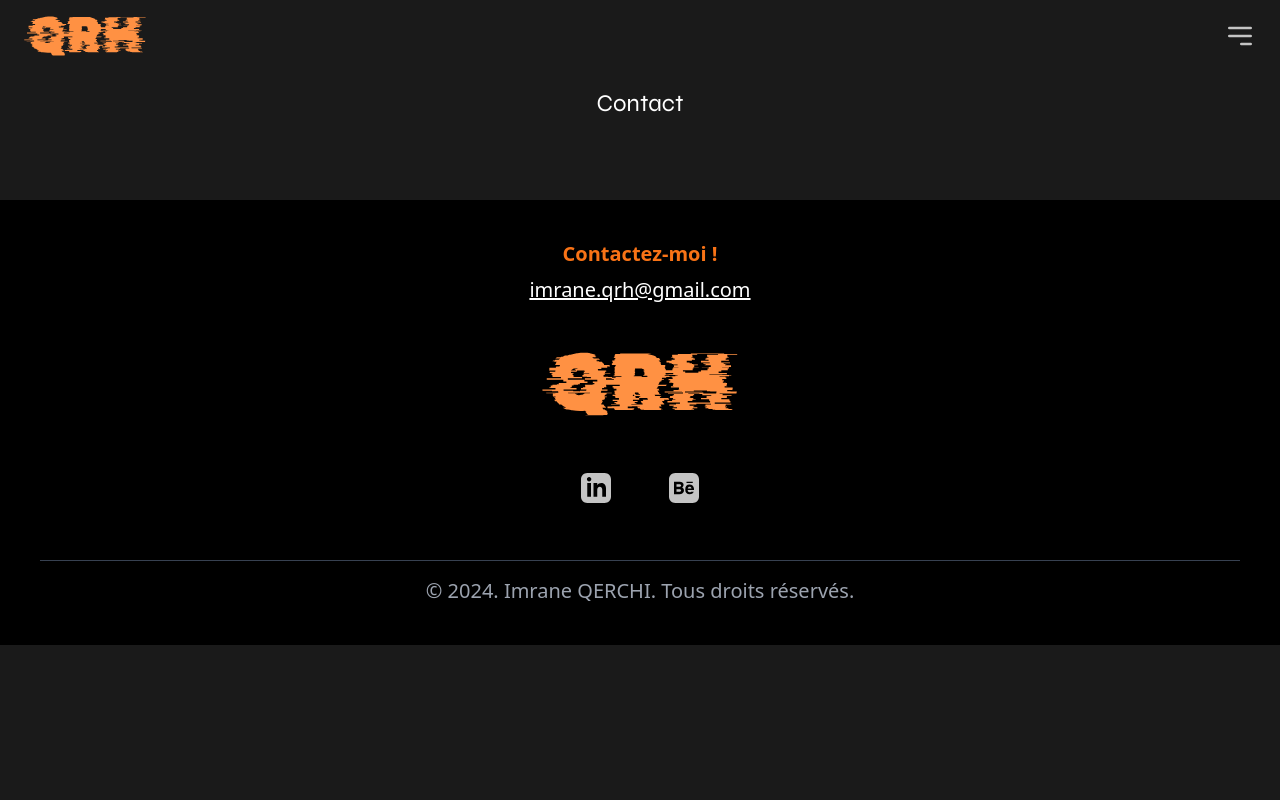
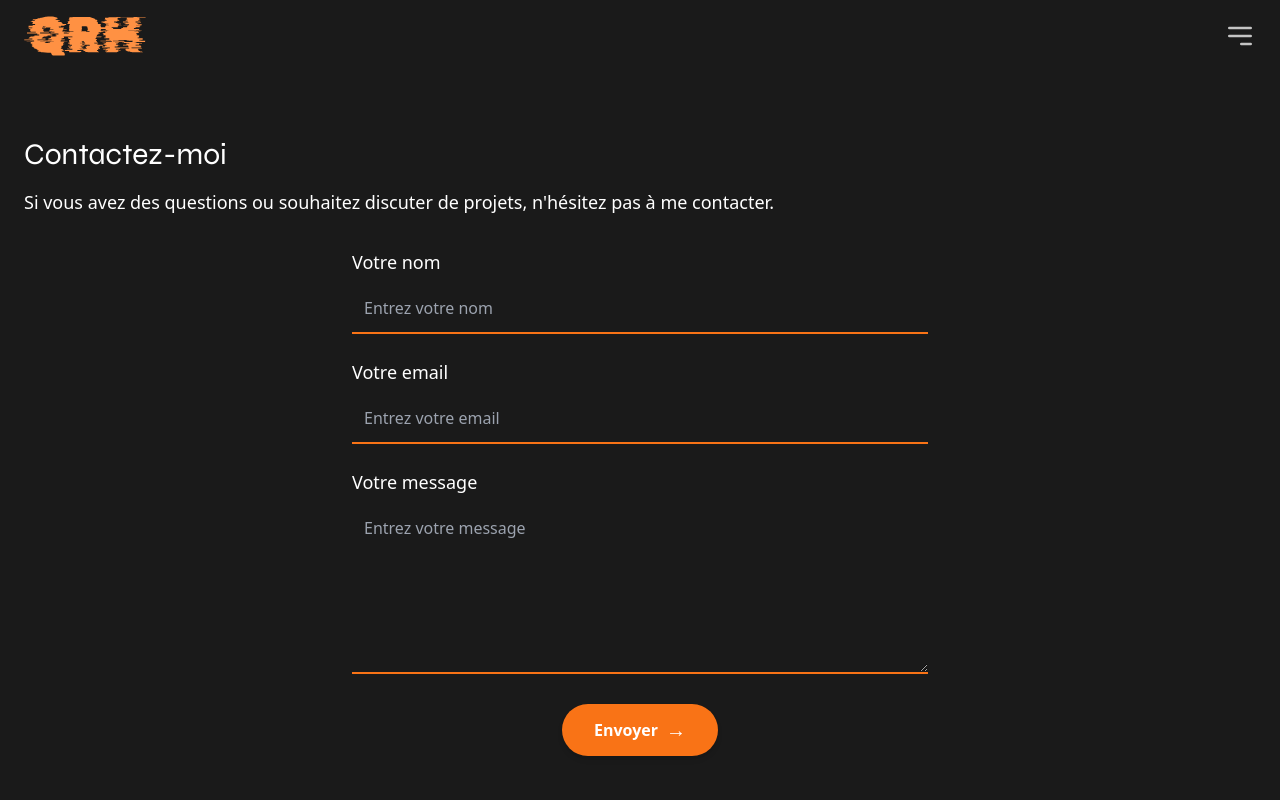
Before and after one commit to imrane-qerchi/MMI-2024-projet-individuel-portfolio, a Vue app: page /contact in a window 1280 px wide. Shown: the top 800 px of the page. Built offline with nearby package versions, Linux system fonts and the light colour scheme; what pocketbase would draw is missing.

Commit message:
Page Contact V1

```diff
--- a/src/pages/contact.vue
+++ b/src/pages/contact.vue
@@ -1,8 +1,83 @@
 <!-- eslint-disable vue/multi-word-component-names -->
-<script setup lang="ts"></script>
+<script setup lang="ts">
+import { ref } from 'vue';
+import { pb } from '@/backend';
+import BtnDefault from '@/components/btnDefault.vue';
+
+// Variables de formulaire
+const nom = ref('');
+const email = ref('');
+const message = ref('');
+
+// Fonction pour envoyer le message
+const envoyerMessage = async () => {
+  try {
+    await pb.collection('contact').create({
+      nom: nom.value,
+      email: email.value,
+      message: message.value,
+    });
+    alert('Message envoyé avec succès!');
+    // Réinitialiser les champs après envoi
+    nom.value = '';
+    email.value = '';
+    message.value = '';
+  } catch (error) {
+    console.error('Erreur lors de l\'envoi du message:', error);
+    alert('Une erreur est survenue. Veuillez réessayer.');
+  }
+};
+</script>
 
 <template>
-  <header>
-    <h1 class="font-syne text-2xl text-center">Contact</h1>
-  </header>
+  <div class="py-12 px-6 bg-fond text-blanc">
+    <h1 class="font-syne text-3xl text-left mb-4">Contactez-moi</h1>
+    <p class="text-lg mb-8">Si vous avez des questions ou souhaitez discuter de projets, n'hésitez pas à me contacter.</p>
+
+    <form @submit.prevent="envoyerMessage" class="space-y-6 max-w-xl mx-auto">
+      <!-- Champ Nom -->
+      <div>
+        <label for="nom" class="block text-lg mb-2">Votre nom</label>
+        <input
+          type="text"
+          id="nom"
+          v-model="nom"
+          placeholder="Entrez votre nom"
+          class="w-full p-3 bg-transparent border-b-2 border-orange-500 text-blanc focus:outline-none focus:border-orange-700"
+          required
+        />
+      </div>
+
+      <!-- Champ Email -->
+      <div>
+        <label for="email" class="block text-lg mb-2">Votre email</label>
+        <input
+          type="email"
+          id="email"
+          v-model="email"
+          placeholder="Entrez votre email"
+          class="w-full p-3 bg-transparent border-b-2 border-orange-500 text-blanc focus:outline-none focus:border-orange-700"
+          required
+        />
+      </div>
+
+      <!-- Champ Message -->
+      <div>
+        <label for="message" class="block text-lg mb-2">Votre message</label>
+        <textarea
+          id="message"
+          v-model="message"
+          placeholder="Entrez votre message"
+          class="w-full p-3 bg-transparent border-b-2 border-orange-500 text-blanc focus:outline-none focus:border-orange-700"
+          rows="6"
+          required
+        ></textarea>
+      </div>
+
+      <!-- Bouton Envoyer -->
+      <div class="flex justify-center">
+        <BtnDefault text="Envoyer" @click="envoyerMessage" />
+      </div>
+    </form>
+  </div>
 </template>
```
